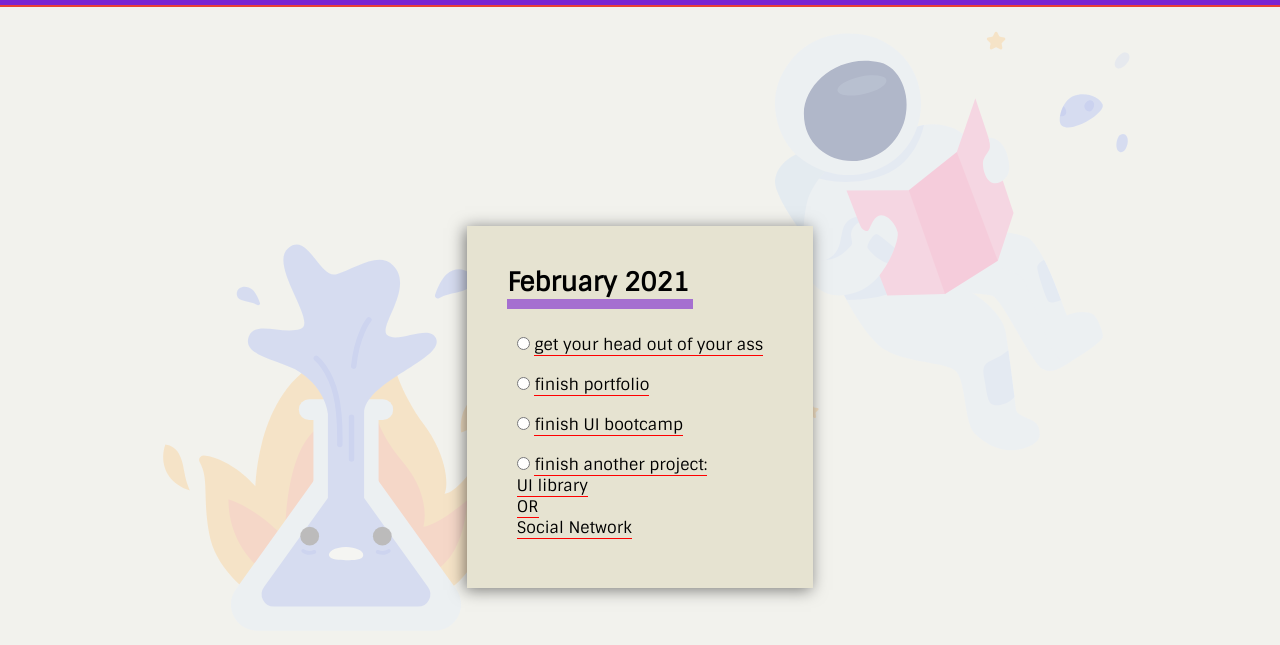
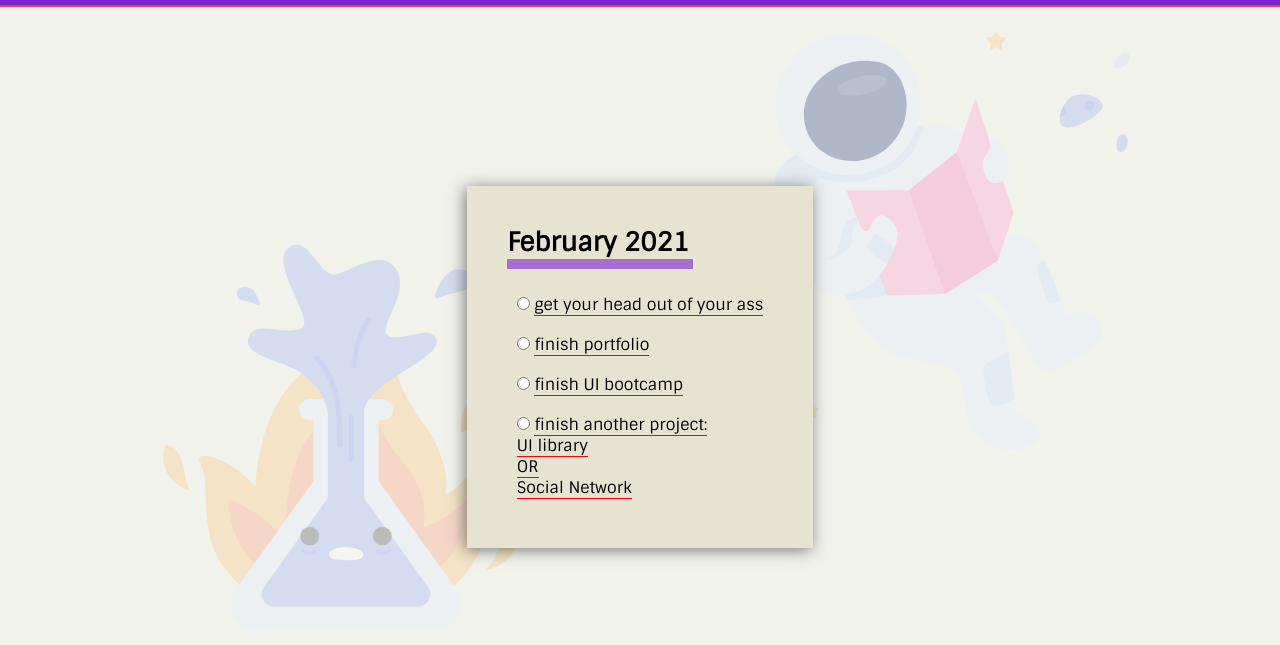
Before and after one commit to kwall925/prospectus, a plain HTML site: page index.html in a window 1280 px wide. Shown: the part 65-710 px from the top of the page. Drawn offline with Linux system fonts and the light colour scheme; a script that the page names is missing.

Commit message:
design improvements

```diff
--- a/index.css
+++ b/index.css
@@ -48,7 +48,7 @@ nav > a:hover {
   }
 
 .wrapper {
-	height: 100vh;
+	height: 95vh;
 	width: 100%;
 	display: flex;
 	justify-content: center;
@@ -56,6 +56,7 @@ nav > a:hover {
 }
 
 #main {
+	margin-bottom: 5vh;
 	display: flex;
 	width: auto;
 	padding: 2.5em;
```
